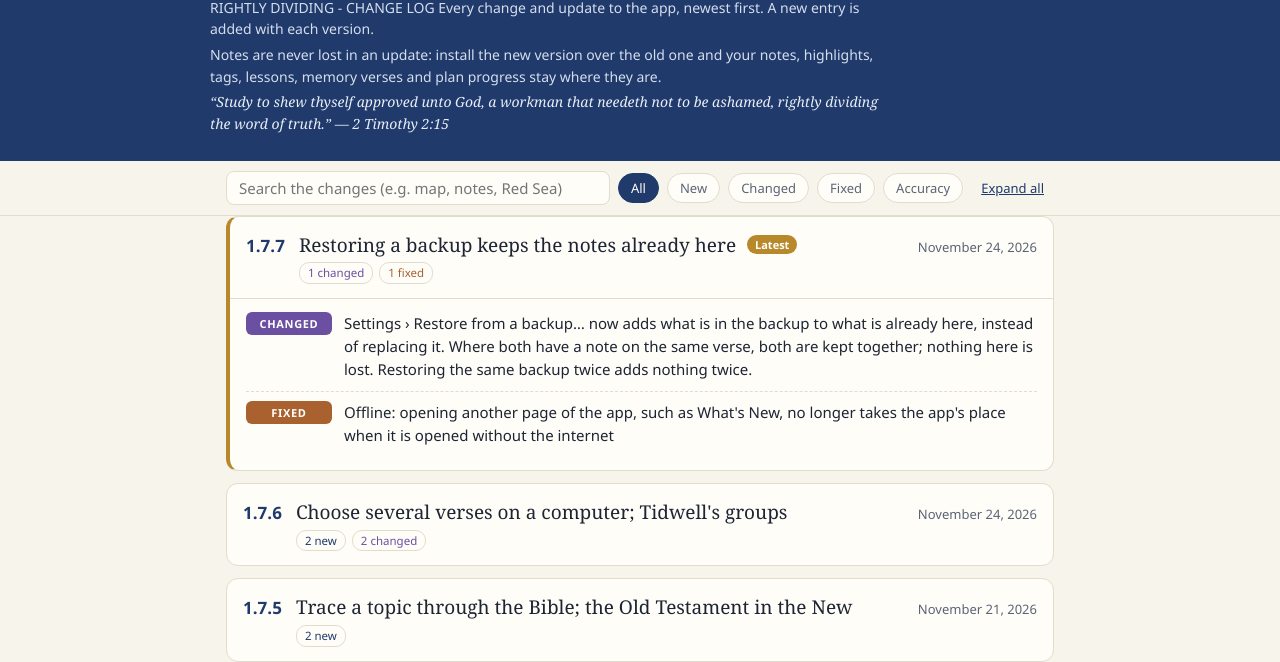
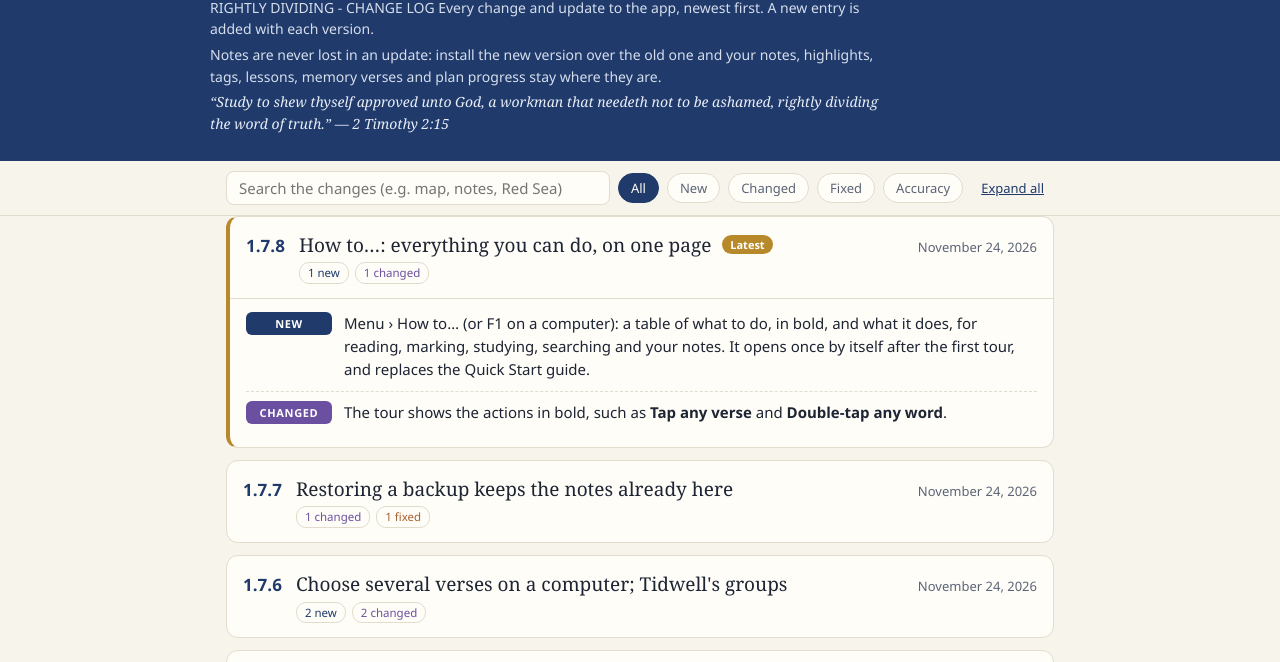
Before and after one commit to cmundell/rightly-dividing-fmnrj8, a plain HTML site: page CHANGELOG.html in a window 1280 px wide. Shown: the part 105-767 px from the top of the page. Drawn offline with Linux system fonts and the light colour scheme.

Commit message:
Rightly Dividing 1.7.8: How to… page
Co-Authored-By: Claude Opus 5.5 <noreply@anthropic.com>
Claude-Session: https://claude.ai/code/session_01Q745QoQnpJZ94K6cLyVB67

```diff
--- a/CHANGELOG.html
+++ b/CHANGELOG.html
@@ -72,8 +72,13 @@
   <button class="btn" id="toggle">Expand all</button>
 </div></div>
 <main class="wrap">
-  <details class="ver" id="v1.7.7" open>
-    <summary><span class="vnum">1.7.7</span><span class="vtitle">Restoring a backup keeps the notes already here <span class="latest">Latest</span></span>
+  <details class="ver" id="v1.7.8" open>
+    <summary><span class="vnum">1.7.8</span><span class="vtitle">How to…: everything you can do, on one page <span class="latest">Latest</span></span>
+      <span class="vmeta">November 24, 2026</span><span class="vtags"><span class="pill p-new">1 new</span><span class="pill p-change">1 changed</span></span></summary>
+    <ul class="items"><li class="it t-new"><span class="tag tag-new">New</span><div>Menu › How to… (or F1 on a computer): a table of what to do, in bold, and what it does, for reading, marking, studying, searching and your notes. It opens once by itself after the first tour, and replaces the Quick Start guide.</div></li><li class="it t-change"><span class="tag tag-change">Changed</span><div>The tour shows the actions in bold, such as <b>Tap any verse</b> and <b>Double-tap any word</b>.</div></li></ul>
+  </details>
+  <details class="ver" id="v1.7.7">
+    <summary><span class="vnum">1.7.7</span><span class="vtitle">Restoring a backup keeps the notes already here</span>
       <span class="vmeta">November 24, 2026</span><span class="vtags"><span class="pill p-change">1 changed</span><span class="pill p-fix">1 fixed</span></span></summary>
     <ul class="items"><li class="it t-change"><span class="tag tag-change">Changed</span><div>Settings › Restore from a backup… now adds what is in the backup to what is already here, instead of replacing it. Where both have a note on the same verse, both are kept together; nothing here is lost. Restoring the same backup twice adds nothing twice.</div></li><li class="it t-fix"><span class="tag tag-fix">Fixed</span><div>Offline: opening another page of the app, such as What's New, no longer takes the app's place when it is opened without the internet</div></li></ul>
   </details>
--- a/sw.js
+++ b/sw.js
@@ -1,6 +1,6 @@
 'use strict';
 // Keeps Rightly Dividing working offline. The cache name changes with every release.
-const CACHE = 'sts-1.7.7-386c57aa4e';
+const CACHE = 'sts-1.7.8-327e1784a7';
 const SHELL = ["./", "CHANGELOG.html", "data/basemap.json", "data/brand-bg.jpg", "data/gospel.json", "data/journeys.json", "data/landmarks.json", "data/phrases.json", "data/relief.jpg", "data/tidwell.json", "data/votd.json", "features.js", "home.js", "icon-180.png", "icon-192.png", "icon-512.png", "index.html", "lib/cjs-shim.js", "lib/db.js", "lib/docx.js", "lib/jszip.min.js", "lib/sql-wasm-browser.js", "lib/sql-wasm-browser.wasm", "listen.js", "manifest.webmanifest", "maps.js", "reader.js", "refparse.js", "robots.txt", "study.js", "styles.css", "tools.js", "tsk-web.js", "walk.js", "web.css", "web.js"];
 self.addEventListener('install', (e) => {
   e.waitUntil(caches.open(CACHE).then((c) => c.addAll(SHELL)).then(() => self.skipWaiting()));
--- a/tsk-web.js
+++ b/tsk-web.js
@@ -5,7 +5,7 @@
 /* global initSqlJs, TskDb, JSZip, wRun, wPara, HL_FILL */
 
 (() => {
-  const VERSION = '1.7.7';
+  const VERSION = '1.7.8';
   // the Windows app (windows/ folder) adds rdDesktop: your notes are also copied to a real file in a folder you choose
   const desk = window.rdDesktop || null;
   let deskTimer = null;
```
